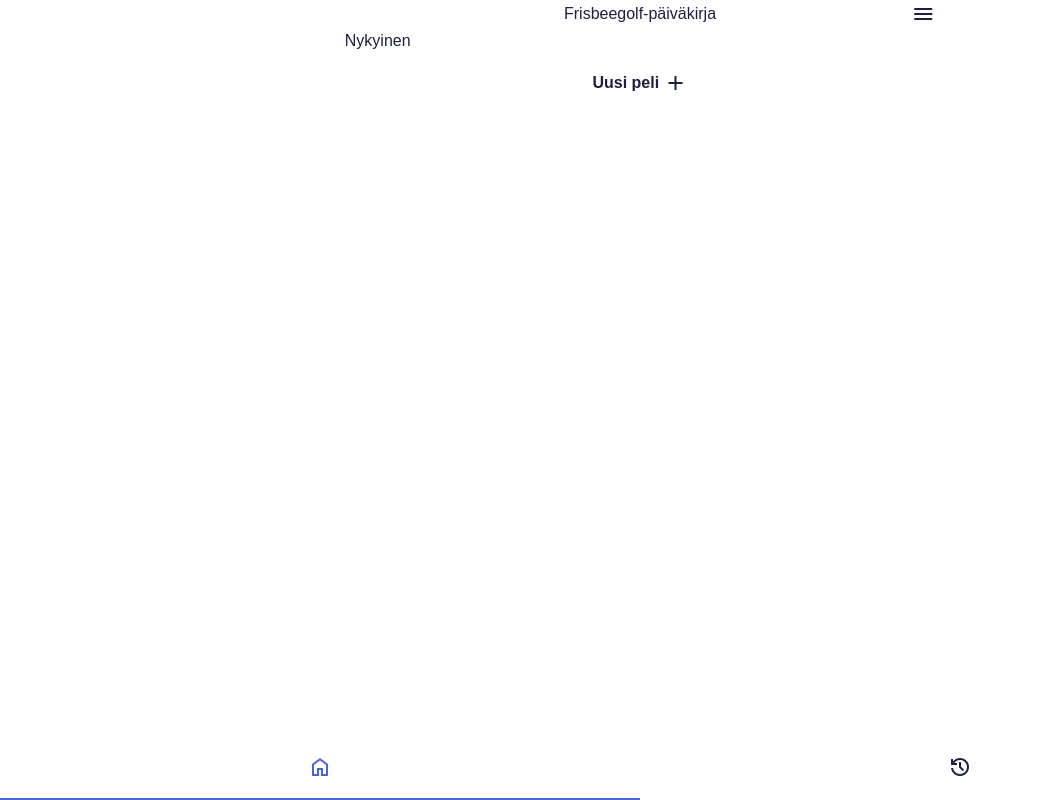
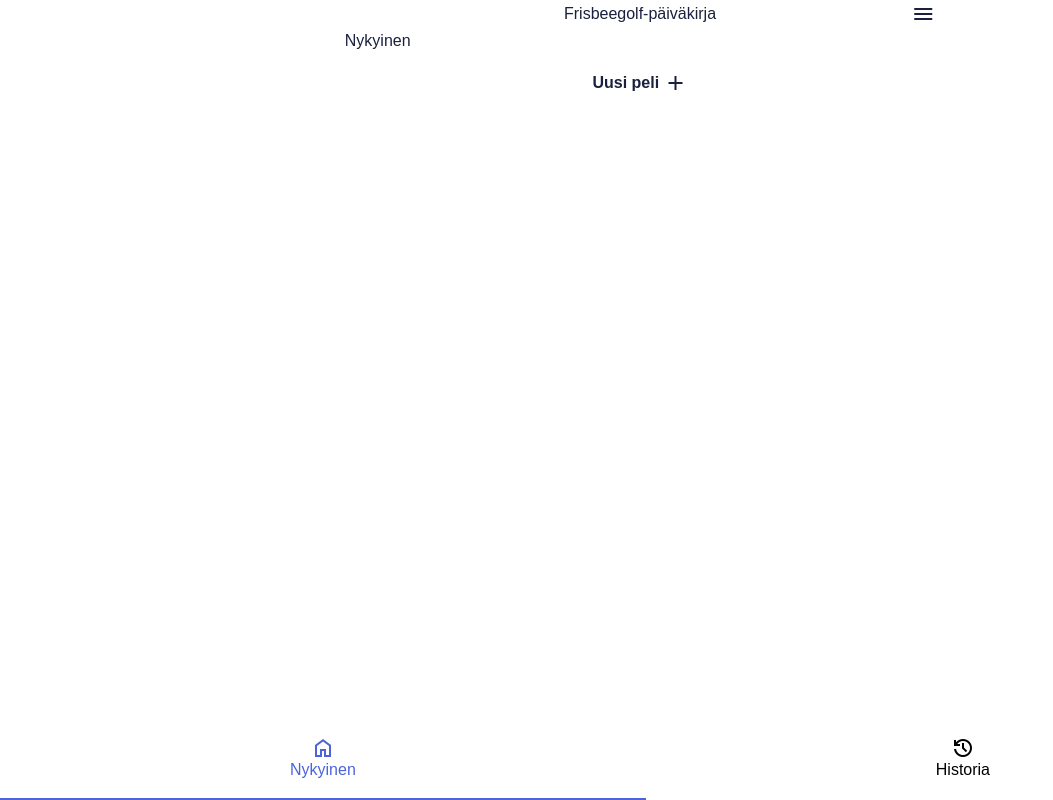
Before and after one commit to PJM178/disc-golf-tracker, a Next.js app: page / in a window 1280 px wide. Shown: the whole page, without its empty margins (0-1053 px from the left). Built offline with nearby package versions, Linux system fonts and the light colour scheme.

Commit message:
button component different styling

```diff
--- a/src/app/globals.css
+++ b/src/app/globals.css
@@ -59,7 +59,7 @@
 
 :root[data-theme="dark"] {
   /* Contrast to fill at least 4.5:1 */
-  --brand: hsl(230, 95.2%, 79.2%);
+  --brand: hsl(230, 94%, 79%);
   /* Contrast to fill at least 4.5:1 */
   --text-strong: hsl(230, 0%, 100%);
   /* Contrast to fill at least 4.5:1 */
--- a/src/components/Buttons.module.css
+++ b/src/components/Buttons.module.css
@@ -1,20 +1,87 @@
-.primary-button {
-  border-radius: 5px;
+.button--icon {
   display: flex;
-  align-items: center;
+  color: inherit;
+  /* or set to specific color like var(--text-default) */
+  text-decoration: none;
+  text-underline-offset: initial;
 }
 
-.primary-button svg {
-  fill: currentColor;
+.button--base {
+  display: flex;
 }
 
-.primary-button:hover {
+.button--wrapper {
+  border: none;
+  padding: 0;
+  background: none;
+  font: inherit;
+  text-align: inherit;
+  cursor: inherit;
+  appearance: none;
+}
+
+.button--primary {
+  background-color: var(--brand);
+  border-radius: 5px;
+  border: 0;
+  border-width: 2px;
+  border-style: solid;
+  border-color: var(--brand);
+}
+
+.button--primary * {
+  color: var(--background);
+}
+
+.button--primary:hover {
+  cursor: pointer;
+}
+
+.button--secondary {
+  background-color: transparent;
+  border-radius: 5px;
+  border: 0;
+  border-width: 2px;
+  border-style: solid;
+  border-color: var(--brand);
+}
+
+.button--secondary * {
+  color: var(--brand);
+}
+
+.button--primary:hover {
+  cursor: pointer;
+}
+
+.button--tertiary {
+  background-color: transparent;
+  border: 0;
+  border-radius: 5px;
+  border-width: 2px;
+  border-style: solid;
+  border-color: transparent;
+}
+
+.button--tertiary * {
+  color: var(--brand);
+  text-decoration: underline;
+  text-underline-offset: 3px;
+}
+
+.button--tertiary .button--icon,
+.button--tertiary .button--icon * {
+  text-decoration: none;
+}
+
+.button--tertiary:hover {
   cursor: pointer;
 }
 
 .primary-button--disabled.primary-button--filled {
   background-color: var(--stroke-weak) !important;
-  border-color: var(--stroke-weak) !important;;
+  border-color: var(--stroke-weak) !important;
+  ;
   pointer-events: none;
 }
 
--- a/src/components/Buttons.tsx
+++ b/src/components/Buttons.tsx
@@ -1,36 +1,45 @@
 import styles from "./Buttons.module.css";
 
-interface ButtonProps {
+interface ButtonProps extends React.ButtonHTMLAttributes<HTMLButtonElement> {
   children: React.ReactNode;
-  variant: "text" | "outlined" | "filled";
-  disabled?: boolean;
-  onClick?: (event: React.MouseEvent<HTMLButtonElement>) => void;
+  variant: ButtonVariants;
+  endIcon?: React.ReactNode;
   startIcon?: React.ReactNode;
-  endIcon?: React.ReactNode;
-  className?: string;
 }
 
+type ButtonVariants = "primary" | "secondary" | "tertiary" | "wrapper";
+
 export const Button = (props: ButtonProps) => {
-  const { children, variant, disabled, onClick, startIcon, endIcon, className } = props;
+  const { children, variant, className, startIcon, endIcon, ...rest } = props;
 
   const buttonStyles = {
-    base: `${styles[`primary-button`]}`,
-    variant: `${styles[`primary-button--${variant}`]}`,
-    disabled: disabled ? `${styles[`primary-button--disabled`]}` : null,
-    className: className,
-  };
+    primary: styles["button--primary"],
+    secondary: styles["button--secondary"],
+    tertiary: styles["button--tertiary"],
+    wrapper: styles["button--wrapper"],
+  }
+
+  if (variant === "wrapper") {
+    return (
+      <button
+        className={`${buttonStyles[variant]} ${className}`.trim()}
+        {...rest}
+      >
+        {children}
+      </button>
+    );
+  }
 
   return (
     <button
-      className={Object.values(buttonStyles).join(" ").trim()}
-      disabled={disabled}
-      onClick={onClick}
+      className={`${styles["button--base"]} ${buttonStyles[variant]}`.trim()}
+      {...rest}
     >
       {startIcon &&
-        <span className={`${styles["primary-button--icon"]} ${styles["start"]}`}>{startIcon}</span>}
+        <span className={styles["button--icon"]}>{startIcon}</span>}
       {children}
       {endIcon &&
-        <span className={`${styles["primary-button--icon"]} ${styles["end"]}`}>{endIcon}</span>}
+        <span className={styles["button--icon"]}>{endIcon}</span>}
     </button>
   );
 };
@@ -83,7 +92,7 @@ export const Switch = (props: SwitchProps) => {
 
   return (
     <span
-      className={`${styles["switch--container"]}${disabled ? ` ${styles["disabled"]}`: ""}`}
+      className={`${styles["switch--container"]}${disabled ? ` ${styles["disabled"]}` : ""}`}
       onClick={!disabled ? onClick : undefined}
       onKeyDown={!disabled ? handleKeyDown : undefined}
       role="switch"
@@ -95,7 +104,7 @@ export const Switch = (props: SwitchProps) => {
     >
       <span className={handleStyles("tack-container")}>
         <span className={handleStyles("tack")} />
-        <span className={`${styles["switch--tack-border"]}${disabled ? ` ${styles["disabled"]}`: ""}`} />
+        <span className={`${styles["switch--tack-border"]}${disabled ? ` ${styles["disabled"]}` : ""}`} />
       </span>
       <span className={handleStyles("background")} />
     </span>
--- a/src/components/CurrentGame.tsx
+++ b/src/components/CurrentGame.tsx
@@ -3,7 +3,7 @@
 import { memo, useCallback, useEffect, useRef, useState } from "react";
 import styles from "./CurrentGame.module.css"
 import Dialog from "./Dialog";
-import { Switch } from "./Buttons";
+import { Button, Switch } from "./Buttons";
 import { ProgressActivity } from "./Loading";
 import { Game, GameState, useGameState, Hole } from "@/context/GameStateContext";
 import { generateRandomId } from "@/utils/utilities";
@@ -359,6 +359,21 @@ const GameHole = memo(function GameHole(props: GameHoleProps) {
             check_circle
           </span>
         </div>
+        <Button
+          onClick={() => props.handleFinishHole(props.id)}
+          variant="tertiary"
+          endIcon={
+            <span className={`material-symbol--container material-symbols-outlined--not-filled material-symbols-outlined`.trim()}>
+              check_circle
+            </span>
+          }
+        >
+          <div
+            className={styles["running-game--hole-info--finish-game--button"]}
+          >
+            <span>Reikä valmis</span>
+          </div>
+        </Button>
       </div>
     </li>
   );
--- a/src/components/PaneSelector.module.css
+++ b/src/components/PaneSelector.module.css
@@ -13,6 +13,9 @@
   position: relative;
   flex-grow: 1;
   justify-content: center;
+  align-items: center;
+  flex-direction: column;
+  gap: 0.1rem;
 }
 
 .pane-selector--symbol-container:global(.selected)::after {
--- a/src/components/PaneSelector.tsx
+++ b/src/components/PaneSelector.tsx
@@ -1,5 +1,6 @@
 import styles from "./PaneSelector.module.css";
 import { CurrentPaneType } from "./Content";
+import { Button } from "./Buttons";
 
 interface PaneSelectorProps {
   setCurrentPane: (currentPane: CurrentPaneType) => void;
@@ -9,24 +10,31 @@ interface PaneSelectorProps {
 const PaneSelector = (props: PaneSelectorProps) => {
   return (
     <nav className={styles["pane-selector--container"]}>
-      <div
+      <Button
+        variant="wrapper"
         className={`${styles["pane-selector--symbol-container"]} ${props.currentPane === "home" ? "selected" : ""}`.trim()}
         onClick={() => props.setCurrentPane("home")}
-
       >
         <span className={`material-symbol--container material-symbols-outlined--not-filled material-symbols-outlined`.trim()}>
           home
         </span>
-      </div>
-      <div
+        <span>
+          Nykyinen
+        </span>
+      </Button>
+      <Button
+        variant="wrapper"
         className={`${styles["pane-selector--symbol-container"]} ${props.currentPane === "history" ? "selected" : ""}`.trim()}
         onClick={() => props.setCurrentPane("history")}
       >
         <span className={`material-symbol--container material-symbols-outlined`.trim()}>
           history
         </span>
-      </div>
-    </nav>
+        <span>
+          Historia
+        </span>
+      </Button>
+    </nav >
   );
 };
 
```
